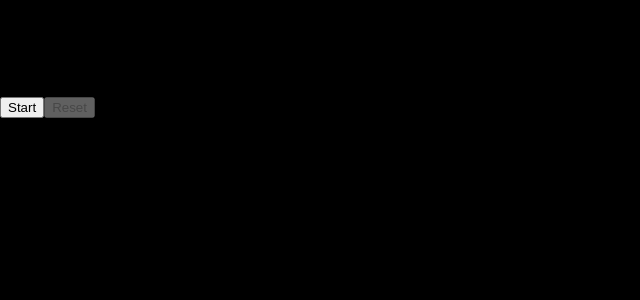
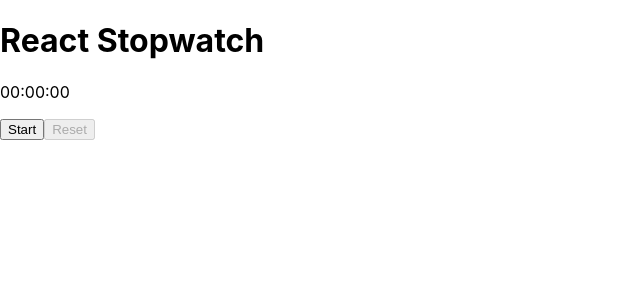
Before and after one commit to iamneo-production/aebcefbaccdefdddddbbedcfcdbadffbabbf, a React (Create React App) app in the folder reactapp/: page / in a window 1280 px wide. Shown: the top 300 px of the page, without its empty margins (0-640 px from the left). Built offline with nearby package versions, Linux system fonts and the light colour scheme.

Commit message:
Backup Commit

```diff
--- a/reactapp/src/componenets/Stopwatch/Stopwatch.jsx
+++ b/reactapp/src/componenets/Stopwatch/Stopwatch.jsx
@@ -1,70 +1,96 @@
-import React, { useState, useRef } from 'react';
-
+import React, { useState, useEffect } from "react";
 
 const Stopwatch = () => {
-  const [timer, setTimer] = useState(0,0,0)
-  const [isActive, setIsActive] = useState(false)
-  const [isPaused, setIsPaused] = useState(false)
-  const increment = useRef(null)
+      // state to track the elapsed time
+      const [disable, setDisable] = useState(true);
+      const [visible, setVisible] = useState(true);
+      const removeVisible = ()=>{
+      setVisible((prev)=>!prev);
+      }
+      const removeDisable= ()=>{
+      setDisable(false);
+}
 
+const [time, setTime] = useState(0);
+// state to track whether the stopwatch is running
+const [isRunning, setIsRunning] = useState(false);
+
+useEffect(() => {
+  let interval = null;
+  if (isRunning) {
+  interval = setInterval(() => {
+  setTime((time) => time + 1);
+  }, 1000);
+  } else if (!isRunning && time !== 0) {
+  clearInterval(interval);
+}
+
+return () => clearInterval(interval);
+}, [isRunning, time]);
 
 const handleStart = () => {
-    setIsActive(true)
-    setIsPaused(true)
-    increment.current = setInterval(() => {
-      setTimer((timer) => timer + 1)
-    }, 1000)
-  }
+removeDisable();
+removeVisible();
+setIsRunning(true);
+};
 
 const handlePause = () => {
-    clearInterval(increment.current)
-    setIsPaused(false)
-  }
+setIsRunning(false);
+};
 
 const handleResume = () => {
-    setIsPaused(true)
-    increment.current = setInterval(() => {
-      setTimer((timer) => timer + 1)
-    }, 1000)
-  }
+setIsRunning(true);
+};
 
 const handleReset = () => {
-    clearInterval(increment.current)
-    setIsActive(false)
-    setIsPaused(false)
-    setTimer(0)
-  }
+setTime(0);
+removeVisible();
+setIsRunning(false);
+};
 
-  const formatTime = () => {
-    const getSeconds = `0${(timer % 60)}`.slice(-2)
-    const minutes = `${Math.floor(timer / 60)}`
-    const getMinutes = `0${minutes % 60}`.slice(-2)
-    const getHours = `0${Math.floor(timer / 3600)}`.slice(-2)
-
-    return `${getHours} : ${getMinutes} : ${getSeconds}`
-  }
-  const time = formatTime();
-  console.log("hello");
+const formattedTime = () => {
+const hours = Math.floor(time / 3600);
+const minutes = Math.floor((time % 3600) / 60);
+const seconds = time % 60;
+return `${hours.toString().padStart(2, "0")}:${minutes
+.toString()
+.padStart(2, "0")}:${seconds.toString().padStart(2, "0")}`;
+};
+console.log(formattedTime());
 
 return (
-    <div className="app">
-      <h3>React Stopwatch </h3>
-      <div className='stopwatch-card'>
-        <p data-testid="time">{formatTime()}</p>
-        <div className='buttons'>
-          {
-            !isActive && !isPaused ?
-              <button data-testid="start" onClick={handleStart}>Start</button>
-              : (
-                isPaused ? <button data-testid="pause"onClick={handlePause}>Pause</button> :
-                  <button onClick={handleResume}>Resume</button>
-              )
-          }
-          <button data-testid="reset"  onClick={handleReset}disabled={!isActive} >Reset</button>
-        </div>
+<div className = "watch_container">
+<h1>React Stopwatch</h1>
+{/* display the elapsed time */}
+<p data-testid="time" className="timefont">{formattedTime()}</p>
+<div className = "button_con">
+{/* start button */}
+{visible &&(
+<button data-testid="start" onClick={handleStart}>
+Start
+</button>
+)}
+{/* pause button */}
+{isRunning && (
+<button data-testid="pause" onClick={handlePause}>
+Pause
+</button>
+)}
+{/* resume button */}
+{!isRunning && time !== 0 && (
+<button data-testid="resume" onClick={handleResume}>
+Resume
+</button>
+)}
+{ (
+<button data-testid="reset" onClick={handleReset} disabled={disable}>
+Reset
+</button>
+)}
+
         </div>
             </div>
             );
-}
+            };
 
-export default Stopwatch;
+            export default Stopwatch;
--- a/reactapp/src/index.css
+++ b/reactapp/src/index.css
@@ -5,7 +5,7 @@
     sans-serif;
   -webkit-font-smoothing: antialiased;
   -moz-osx-font-smoothing: grayscale;
-  background-color: black;
+  background-color: white;
 }
 
 code {
--- a/reactapp/src/index.js
+++ b/reactapp/src/index.js
@@ -4,11 +4,11 @@
 import App from './App';
 import reportWebVitals from './reportWebVitals';
 
-const root = ReactDOM.createRoot(document.getElementById('root'));
-root.render(
+ReactDOM.render(
   <React.StrictMode>
     <App />
-  </React.StrictMode>
+  </React.StrictMode>,
+  document.getElementById('root')
 );
 
 // If you want to start measuring performance in your app, pass a function
```
Lines whose indentation alone changed are shown as unchanged.
